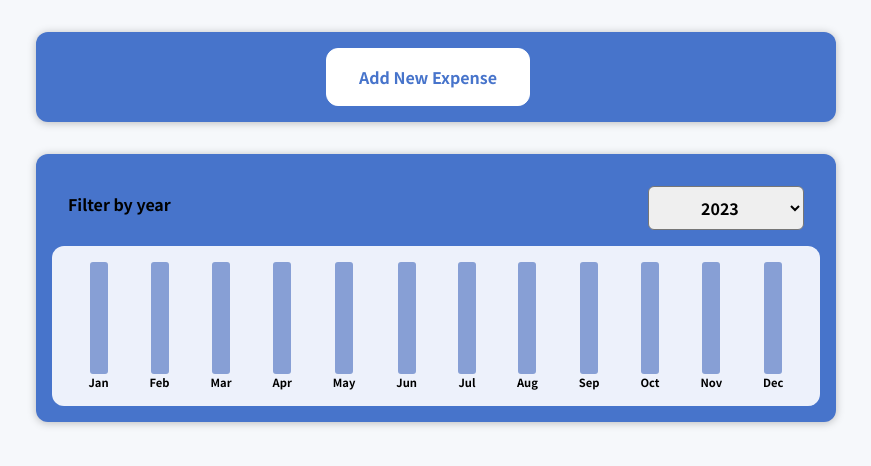
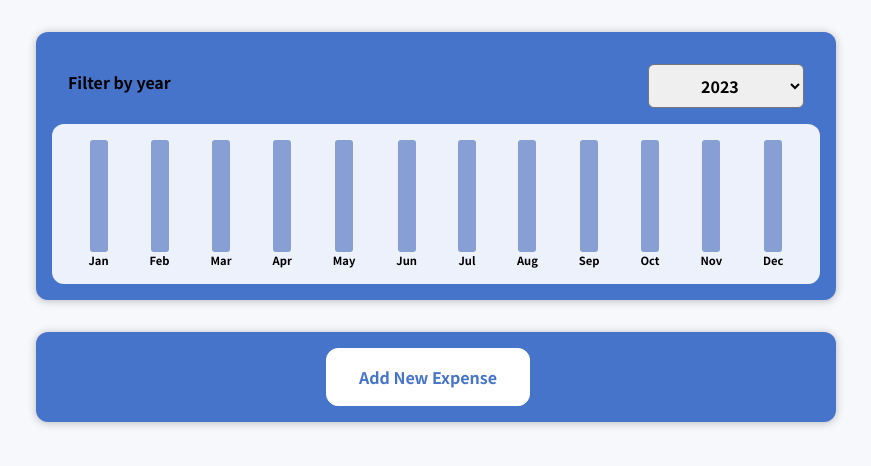
Before and after one commit to valeratech/expense-app, a React (Create React App) app: page / in a window 1280 px wide. Shown: the top 466 px of the page, without its empty margins (204-1075 px from the left). Built offline with nearby package versions, Linux system fonts and the light colour scheme; the HTML template or start-up script is replaced by a standard one.

Commit message:
Changed the order of components in App.js. NewExpense.jsx component was moved to the bottom. Expenses.jsx moved to the top.

```diff
--- a/src/App.js
+++ b/src/App.js
@@ -14,8 +14,8 @@ function App() {
 
     return (
         <div>
+            <Expenses expenseData={expenseItems} />
             <NewExpense onUpdateExpenseItems={updateExpenseItems} />
-            <Expenses expenseData={expenseItems} />
         </div>
       );
 }
```
